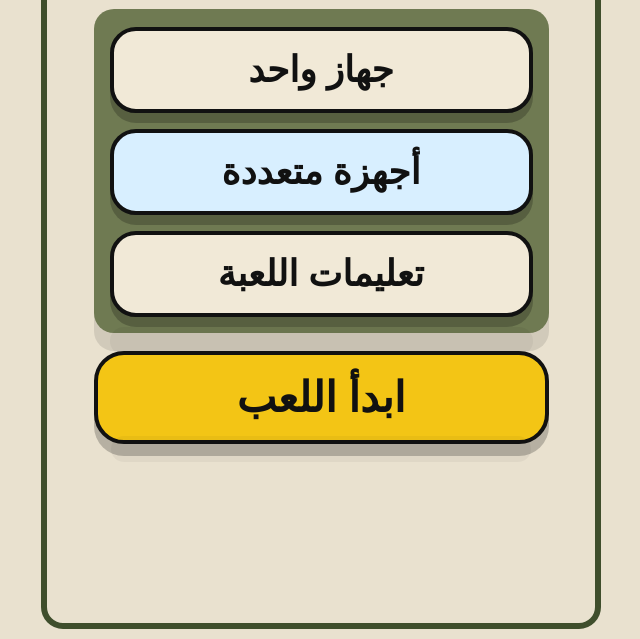
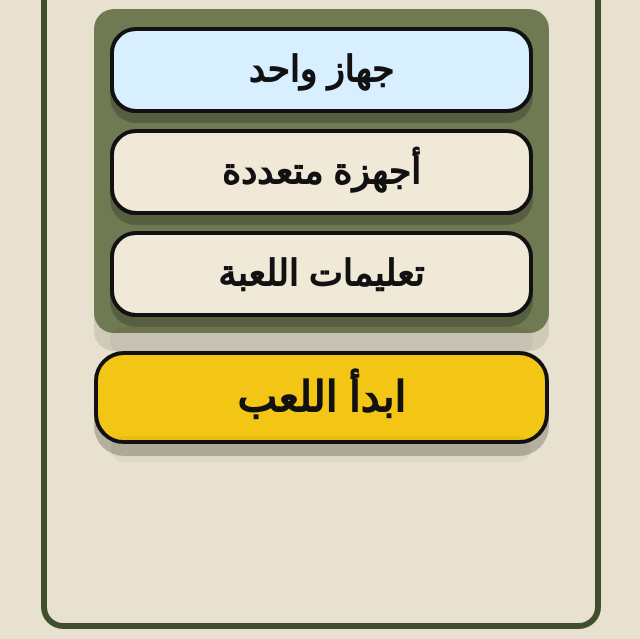
Before and after one commit to sandooqm-dot/-bara-alsalfah, a plain HTML site: page index.html in a window 1280 px wide. Shown: the part 161-800 px from the top of the page, without its empty margins (319-959 px from the left). Drawn offline with Linux system fonts and the light colour scheme; a web font is replaced by a local one.

Commit message:
Update index.html

```diff
--- a/index.html
+++ b/index.html
@@ -20,8 +20,6 @@
       --sky:#d8efff;
       --yellow:#f3c515;
       --black:#111;
-      --shadow-gray:rgba(0,0,0,.18);
-      --shadow-soft:rgba(0,0,0,.14);
     }
 
     *{box-sizing:border-box}
@@ -99,7 +97,6 @@
       bottom:-22px;
       height:28px;
       background:rgba(0,0,0,.18);
-      filter:blur(0.2px);
       border-radius:999px;
       opacity:.25;
     }
@@ -121,9 +118,9 @@
     .pill:active{transform:translateY(1px)}
     .pill + .pill{margin-top:16px}
 
-    /* اختيار النمط فقط يغيّر لون الخلفية */
-    .mode.selected{background:var(--cream)}
-    .mode.unselected{background:var(--sky)}
+    /* ✅ المطلوب: الزر المختار يصير سماوي */
+    .mode.selected{background:var(--sky)}
+    .mode.unselected{background:var(--cream)}
 
     /* زر ابدأ اللعب + ظل رمادي تحته */
     .start-wrap{
@@ -171,7 +168,7 @@
     }
     .overlay.show{display:flex}
 
-    /* نفس الإطار الخارجي داخل المودال لكن أصغر شوي من الصفحة */
+    /* نافذة أصغر شوي من الصفحة */
     .modal-shell{
       width:min(560px, 96vw);
       max-height:90vh;
@@ -246,6 +243,7 @@
 
     <div class="card-wrap">
       <section class="card" aria-label="اختيار نمط اللعب">
+        <!-- ✅ الافتراضي: جهاز واحد مختار (سماوي) -->
         <button id="btnSingle" class="pill mode selected" type="button">جهاز واحد</button>
         <button id="btnMulti" class="pill mode unselected" type="button">أجهزة متعددة</button>
         <button id="btnHelp" class="pill" type="button">تعليمات اللعبة</button>
@@ -288,7 +286,7 @@
   </div>
 
   <script>
-    // اختيار النمط: تغيير لون الزر فقط
+    // اختيار النمط: الزر المختار يصير سماوي
     let mode = "single"; // single | multi
 
     const btnSingle = document.getElementById("btnSingle");
@@ -300,14 +298,17 @@
 
     function setMode(next){
       mode = next;
+
       if(mode === "single"){
         btnSingle.classList.add("selected");
         btnSingle.classList.remove("unselected");
+
         btnMulti.classList.add("unselected");
         btnMulti.classList.remove("selected");
       }else{
         btnMulti.classList.add("selected");
         btnMulti.classList.remove("unselected");
+
         btnSingle.classList.add("unselected");
         btnSingle.classList.remove("selected");
       }
```
